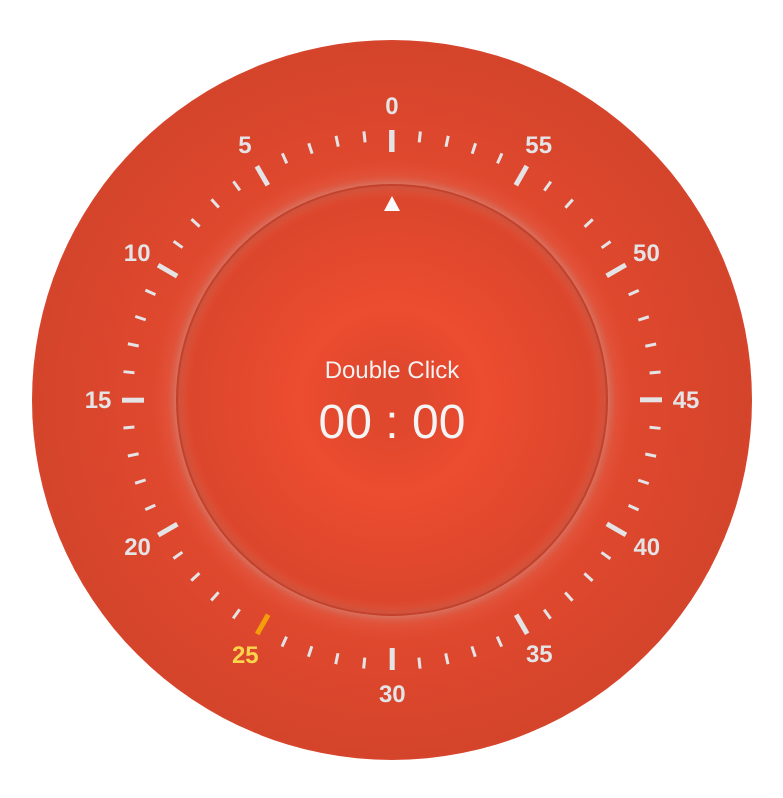
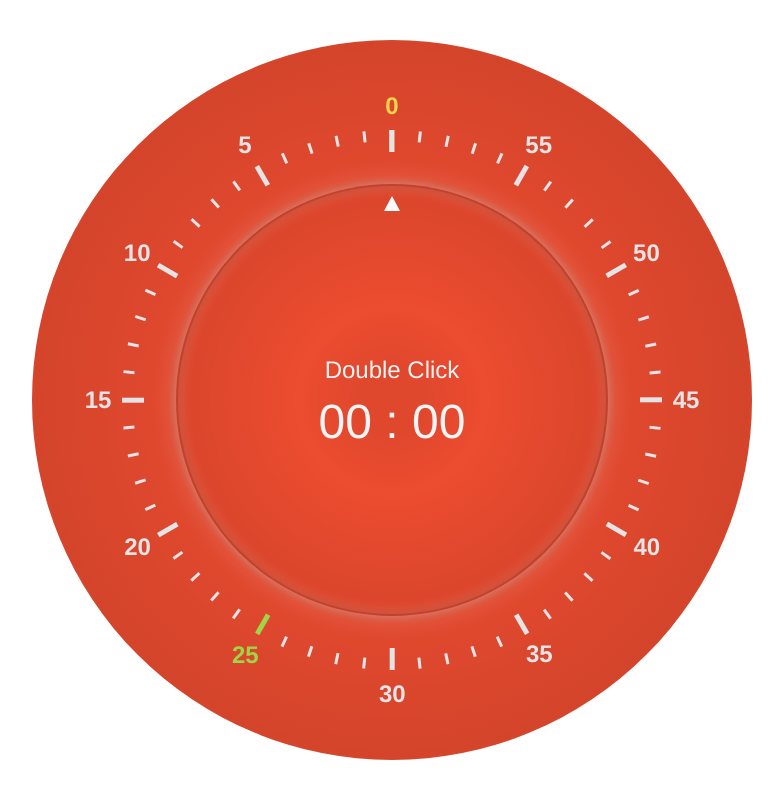
Before and after one commit to GloryWong/pomo, a Vue app: page / in a window 1280 px wide. Shown: the whole page, without its empty margins (248-1031 px from the left). Built offline with nearby package versions, Linux system fonts and the light colour scheme.

Commit message:
style: timeRange point colorful

```diff
--- a/src/components/DialPlate.vue
+++ b/src/components/DialPlate.vue
@@ -45,7 +45,13 @@
           :class="[
             `${primary ? 'w-1/100' : 'w-1/200'}`,
             `${primary ? 'h-1/24' : 'h-1/48'}`,
-            `${minute === SINGLE_DURATION ? 'bg-yellow-500' : 'bg-neutral'}`,
+            `${
+              minute <= timeRangeTime
+                ? 'bg-yellow-300'
+                : minute === SINGLE_DURATION
+                ? 'bg-secondary-light'
+                : 'bg-neutral'
+            }`,
           ]"
           :style="[
             `transform-origin: center ${timeRangeRadius}px`,
@@ -67,7 +73,11 @@
             "
             :class="[
               `${
-                minute === SINGLE_DURATION ? 'text-yellow-300' : 'text-neutral'
+                minute <= timeRangeTime
+                  ? 'text-yellow-300'
+                  : minute === SINGLE_DURATION
+                  ? 'text-secondary-light'
+                  : 'text-neutral'
               }`,
             ]"
             :style="`transform: rotate(${angle - timeRangeAngle}deg)`"
@@ -204,6 +214,7 @@
     points: timeRangePoints,
     radius: timeRangeRadius,
     angle: timeRangeAngle,
+    time: timeRangeTime,
   } = timeRange
 
   const { pointerPlate, data: pointerPlateData } = usePointerPlate({
```
Also changed, not shown: src/components/TimeRangePlate.vue (added, +85 -0 lines).
